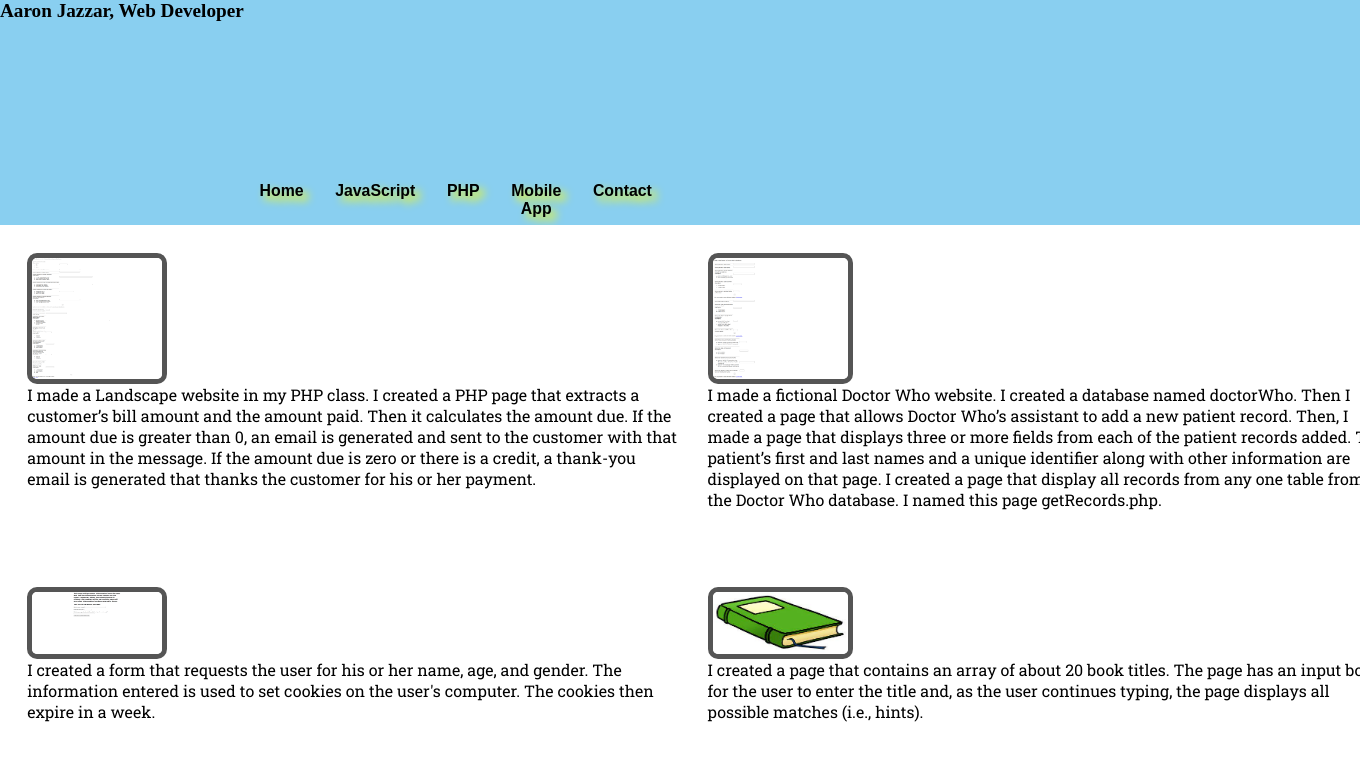
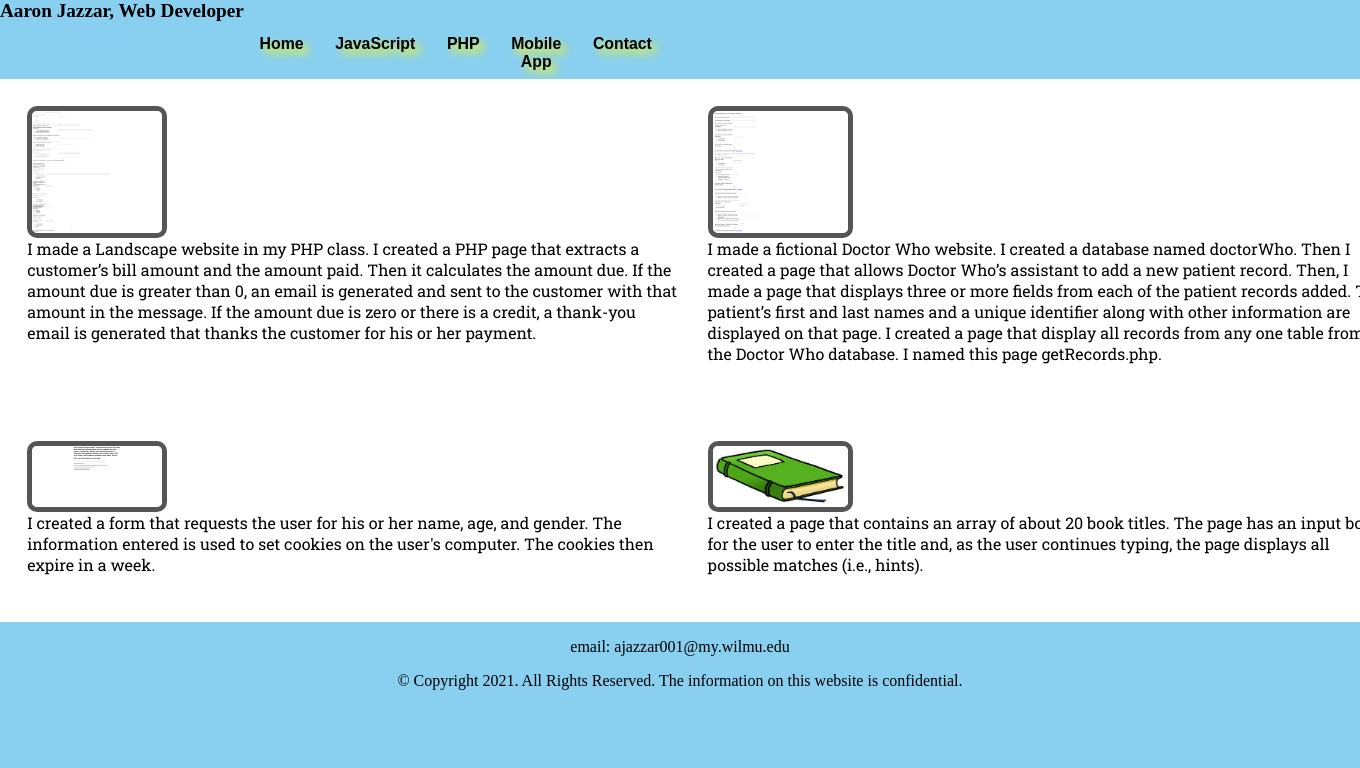
Before and after one commit to ajazzar/ajazzar.github.io, a PHP site: page /PHP.html in a window 1360 px wide; the page is wider, and only the part inside the window is pictured. Shown: the top 768 px of that part. Run offline with PHP 8.4, Linux system fonts and the light colour scheme; some web fonts are replaced.

Commit message:
Update styles2.css

```diff
--- a/Portfolio/css/styles2.css
+++ b/Portfolio/css/styles2.css
@@ -200,7 +200,6 @@ footer p a {
 
     /* Tablet Viewport: Style rules for nav area */
     nav {
-        margin: 10em 3em 0 0;
         width: 40%;
         float: left;
     }
```
